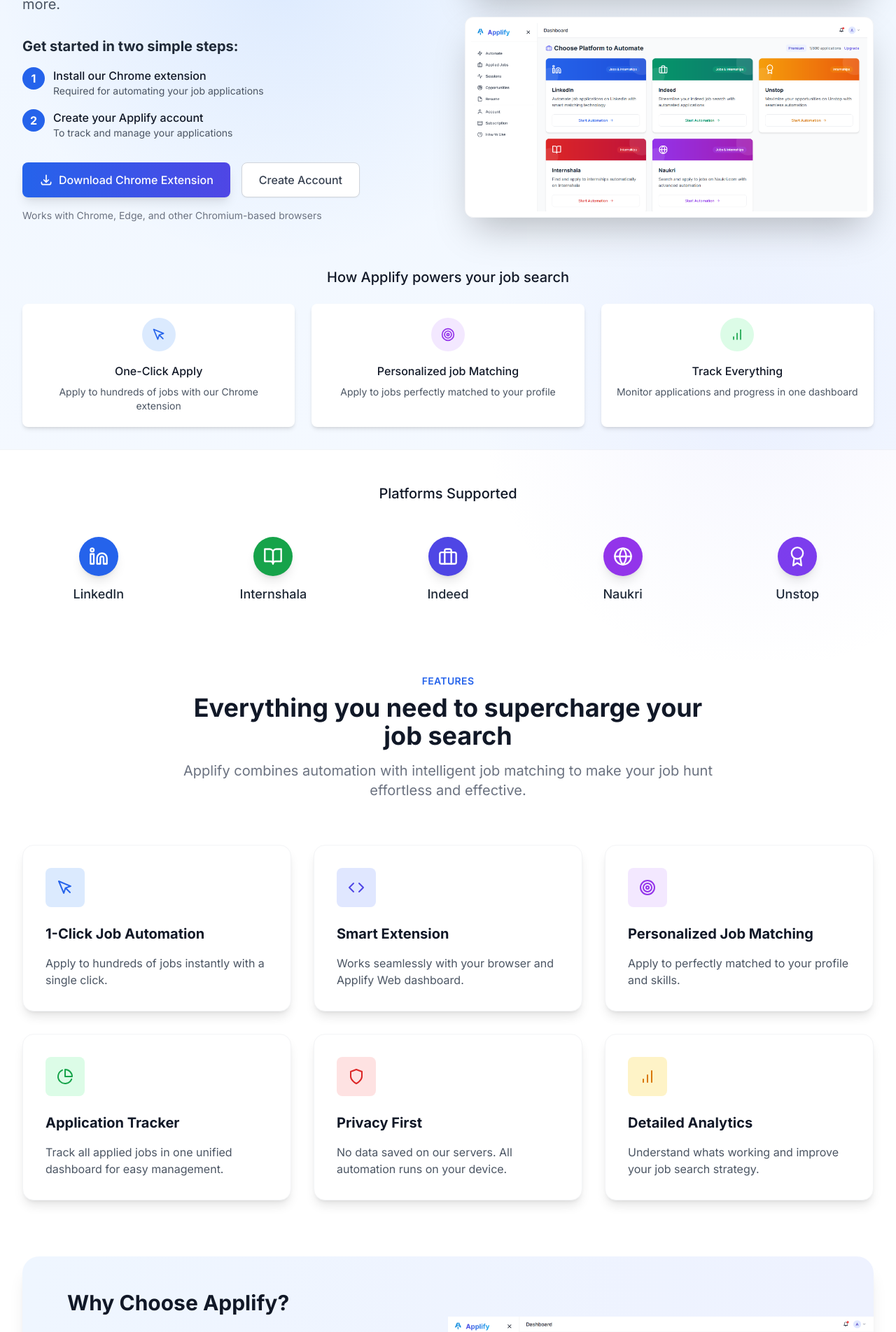
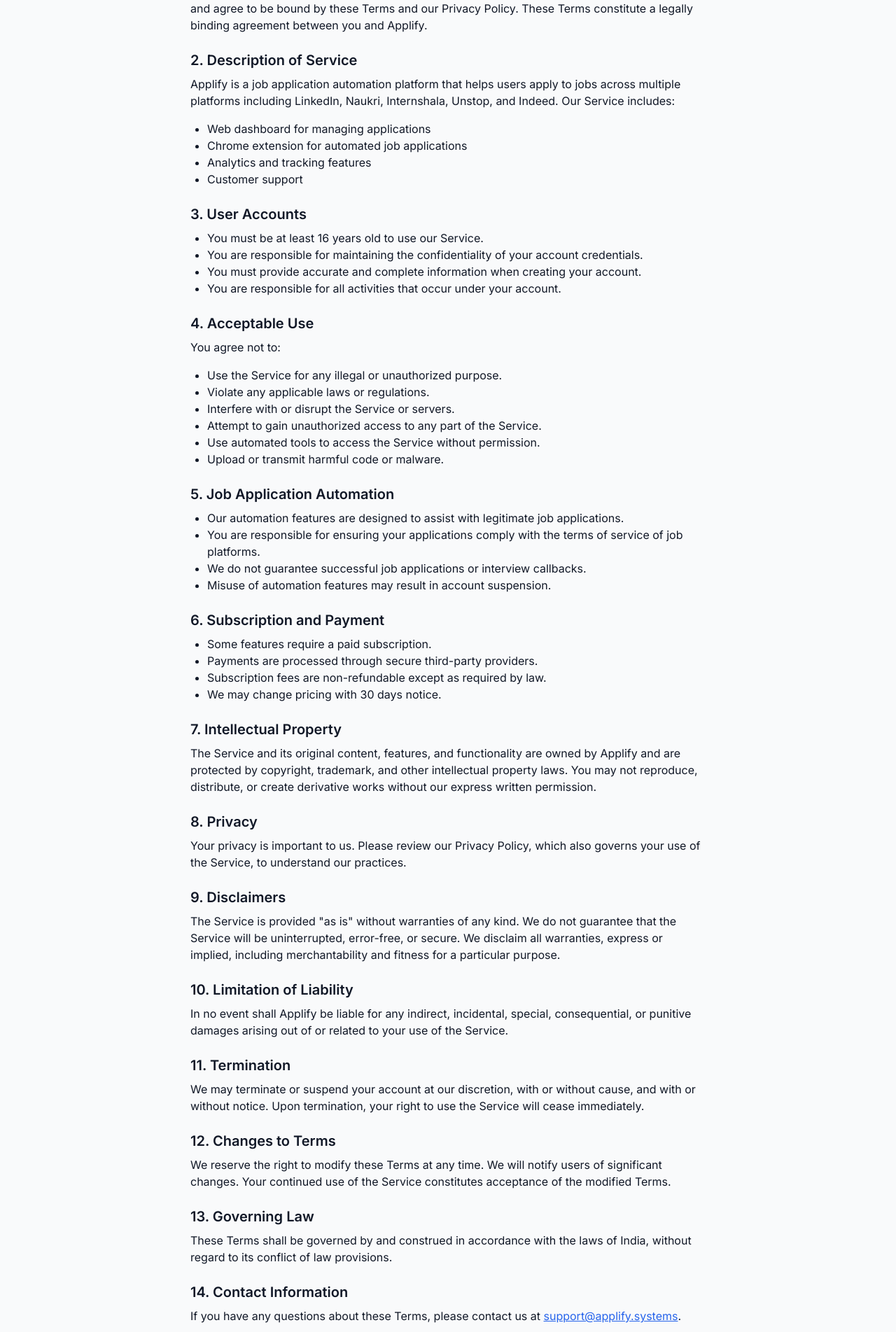
Before and after one commit to AdityaBarad/applify-frontend, a React (Vite) app: page /terms-of-service in a window 1280 px wide. Before the commit this address led to /. Shown: the part 304-2207 px from the top of the page at 70% size. Built offline with nearby package versions, Linux system fonts and the light colour scheme; no server answers.

Commit message:
added tos and privacy policy

```diff
--- a/src/App.jsx
+++ b/src/App.jsx
@@ -21,6 +21,7 @@ import AuthCallback from './pages/AuthCallback';
 import JobDatingPage from './pages/JobDatingPage';
 
 import PrivacyPolicy from './pages/PrivacyPolicy';
+import TermsOfService from './pages/TermsOfService';
 
 // Import styles
 import './styles/global.css';
@@ -84,6 +85,7 @@ function App() {
           <Route path="/pricing" element={<PricingPage />} />
           <Route path="/auth/callback" element={<AuthCallback />} />
           <Route path="/privacy-policy" element={<PrivacyPolicy />} />
+          <Route path="/terms-of-service" element={<TermsOfService />} />
 
           {/* Protected dashboard routes */}
           <Route path="/dashboard" element={<PrivateRoute><Dashboard /></PrivateRoute>}>
--- a/src/pages/LandingPage.jsx
+++ b/src/pages/LandingPage.jsx
@@ -888,8 +888,8 @@ function LandingPage() {
                 <li><a href="#" className="text-gray-400 hover:text-white transition-colors">About Us</a></li>
                 {/* Removed Careers */}
                 <li><a href="#" className="text-gray-400 hover:text-white transition-colors">Contact</a></li>
-                <li><a href="#" className="text-gray-400 hover:text-white transition-colors">Privacy Policy</a></li>
-                <li><a href="#" className="text-gray-400 hover:text-white transition-colors">Terms of Service</a></li>
+                <li><a href="/privacy-policy" className="text-gray-400 hover:text-white transition-colors">Privacy Policy</a></li>
+                <li><a href="/terms-of-service" className="text-gray-400 hover:text-white transition-colors">Terms of Service</a></li>
               </ul>
             </div>
           </div>
@@ -901,8 +901,8 @@ function LandingPage() {
                 <p>© 2024 Applify. All rights reserved.</p>
               </div>
               <div className="flex items-center space-x-6">
-                <a href="#" className="hover:text-white transition-colors">Privacy Policy</a>
-                <a href="#" className="hover:text-white transition-colors">Terms of Service</a>
+                <a href="/privacy-policy" className="hover:text-white transition-colors">Privacy Policy</a>
+                <a href="/terms-of-service" className="hover:text-white transition-colors">Terms of Service</a>
                 <a href="#" className="hover:text-white transition-colors">Cookie Policy</a>
               </div>
             </div>
--- a/src/pages/Register.jsx
+++ b/src/pages/Register.jsx
@@ -51,7 +51,7 @@ function Register() {
       newErrors.confirmPassword = 'Passwords do not match';
     }
     if (!acceptTerms) {
-      newErrors.acceptTerms = 'You must accept the terms and conditions';
+      newErrors.acceptTerms = 'You must accept the terms of service';
     }
     setErrors(newErrors);
     return Object.keys(newErrors).length === 0;
@@ -240,11 +240,11 @@ function Register() {
               />
               <label htmlFor="acceptTerms" className="ml-2 block text-sm text-gray-700">
                 I agree to the{' '}
-                <Link to="/terms" className="text-blue-600 hover:text-blue-500">
+                <Link to="/terms-of-service" className="text-blue-600 hover:text-blue-500">
                   Terms of Service
                 </Link>{' '}
                 and{' '}
-                <Link to="/privacy" className="text-blue-600 hover:text-blue-500">
+                <Link to="/privacy-policy" className="text-blue-600 hover:text-blue-500">
                   Privacy Policy
                 </Link>
               </label>
--- /dev/null
+++ b/src/pages/TermsOfService.jsx
@@ -0,0 +1,104 @@
+import React from 'react';
+
+const TermsOfService = () => (
+  <div className="max-w-3xl mx-auto px-4 py-8">
+    <h1 className="text-3xl font-bold mb-4">Terms of Service</h1>
+    <p className="mb-4">Last updated: September 11, 2025</p>
+    <p className="mb-4">
+      Welcome to Applify! These Terms of Service ("Terms") govern your use of our web application, Chrome extension, and related services (collectively, the "Service"). By accessing or using Applify, you agree to be bound by these Terms. If you do not agree to these Terms, please do not use our Service.
+    </p>
+
+    <h2 className="text-xl font-semibold mt-6 mb-2">1. Acceptance of Terms</h2>
+    <p className="mb-4">
+      By creating an account or using the Service, you acknowledge that you have read, understood, and agree to be bound by these Terms and our Privacy Policy. These Terms constitute a legally binding agreement between you and Applify.
+    </p>
+
+    <h2 className="text-xl font-semibold mt-6 mb-2">2. Description of Service</h2>
+    <p className="mb-4">
+      Applify is a job application automation platform that helps users apply to jobs across multiple platforms including LinkedIn, Naukri, Internshala, Unstop, and Indeed. Our Service includes:
+    </p>
+    <ul className="list-disc ml-6 mb-4">
+      <li>Web dashboard for managing applications</li>
+      <li>Chrome extension for automated job applications</li>
+      <li>Analytics and tracking features</li>
+      <li>Customer support</li>
+    </ul>
+
+    <h2 className="text-xl font-semibold mt-6 mb-2">3. User Accounts</h2>
+    <ul className="list-disc ml-6 mb-4">
+      <li>You must be at least 16 years old to use our Service.</li>
+      <li>You are responsible for maintaining the confidentiality of your account credentials.</li>
+      <li>You must provide accurate and complete information when creating your account.</li>
+      <li>You are responsible for all activities that occur under your account.</li>
+    </ul>
+
+    <h2 className="text-xl font-semibold mt-6 mb-2">4. Acceptable Use</h2>
+    <p className="mb-4">You agree not to:</p>
+    <ul className="list-disc ml-6 mb-4">
+      <li>Use the Service for any illegal or unauthorized purpose.</li>
+      <li>Violate any applicable laws or regulations.</li>
+      <li>Interfere with or disrupt the Service or servers.</li>
+      <li>Attempt to gain unauthorized access to any part of the Service.</li>
+      <li>Use automated tools to access the Service without permission.</li>
+      <li>Upload or transmit harmful code or malware.</li>
+    </ul>
+
+    <h2 className="text-xl font-semibold mt-6 mb-2">5. Job Application Automation</h2>
+    <ul className="list-disc ml-6 mb-4">
+      <li>Our automation features are designed to assist with legitimate job applications.</li>
+      <li>You are responsible for ensuring your applications comply with the terms of service of job platforms.</li>
+      <li>We do not guarantee successful job applications or interview callbacks.</li>
+      <li>Misuse of automation features may result in account suspension.</li>
+    </ul>
+
+    <h2 className="text-xl font-semibold mt-6 mb-2">6. Subscription and Payment</h2>
+    <ul className="list-disc ml-6 mb-4">
+      <li>Some features require a paid subscription.</li>
+      <li>Payments are processed through secure third-party providers.</li>
+      <li>Subscription fees are non-refundable except as required by law.</li>
+      <li>We may change pricing with 30 days notice.</li>
+    </ul>
+
+    <h2 className="text-xl font-semibold mt-6 mb-2">7. Intellectual Property</h2>
+    <p className="mb-4">
+      The Service and its original content, features, and functionality are owned by Applify and are protected by copyright, trademark, and other intellectual property laws. You may not reproduce, distribute, or create derivative works without our express written permission.
+    </p>
+
+    <h2 className="text-xl font-semibold mt-6 mb-2">8. Privacy</h2>
+    <p className="mb-4">
+      Your privacy is important to us. Please review our Privacy Policy, which also governs your use of the Service, to understand our practices.
+    </p>
+
+    <h2 className="text-xl font-semibold mt-6 mb-2">9. Disclaimers</h2>
+    <p className="mb-4">
+      The Service is provided "as is" without warranties of any kind. We do not guarantee that the Service will be uninterrupted, error-free, or secure. We disclaim all warranties, express or implied, including merchantability and fitness for a particular purpose.
+    </p>
+
+    <h2 className="text-xl font-semibold mt-6 mb-2">10. Limitation of Liability</h2>
+    <p className="mb-4">
+      In no event shall Applify be liable for any indirect, incidental, special, consequential, or punitive damages arising out of or related to your use of the Service.
+    </p>
+
+    <h2 className="text-xl font-semibold mt-6 mb-2">11. Termination</h2>
+    <p className="mb-4">
+      We may terminate or suspend your account at our discretion, with or without cause, and with or without notice. Upon termination, your right to use the Service will cease immediately.
+    </p>
+
+    <h2 className="text-xl font-semibold mt-6 mb-2">12. Changes to Terms</h2>
+    <p className="mb-4">
+      We reserve the right to modify these Terms at any time. We will notify users of significant changes. Your continued use of the Service constitutes acceptance of the modified Terms.
+    </p>
+
+    <h2 className="text-xl font-semibold mt-6 mb-2">13. Governing Law</h2>
+    <p className="mb-4">
+      These Terms shall be governed by and construed in accordance with the laws of India, without regard to its conflict of law provisions.
+    </p>
+
+    <h2 className="text-xl font-semibold mt-6 mb-2">14. Contact Information</h2>
+    <p>
+      If you have any questions about these Terms, please contact us at <a href="mailto:support@applify.com" className="text-blue-600 underline">support@applify.systems</a>.
+    </p>
+  </div>
+);
+
+export default TermsOfService;
```
